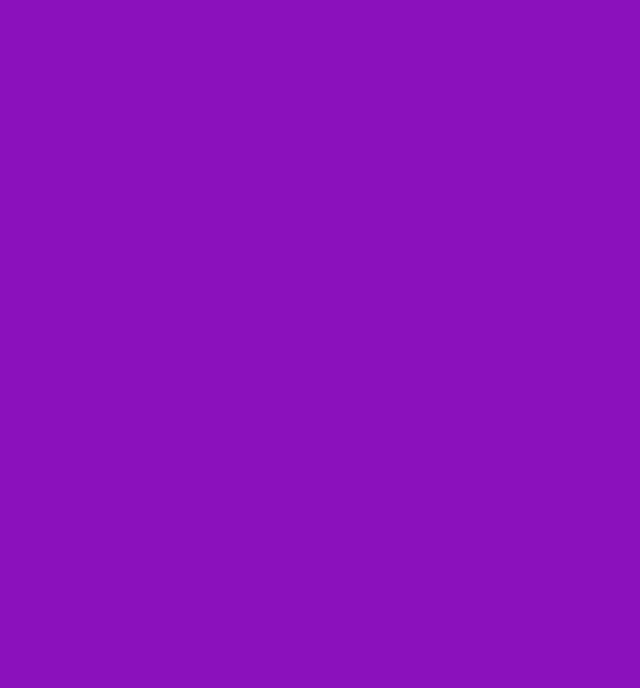
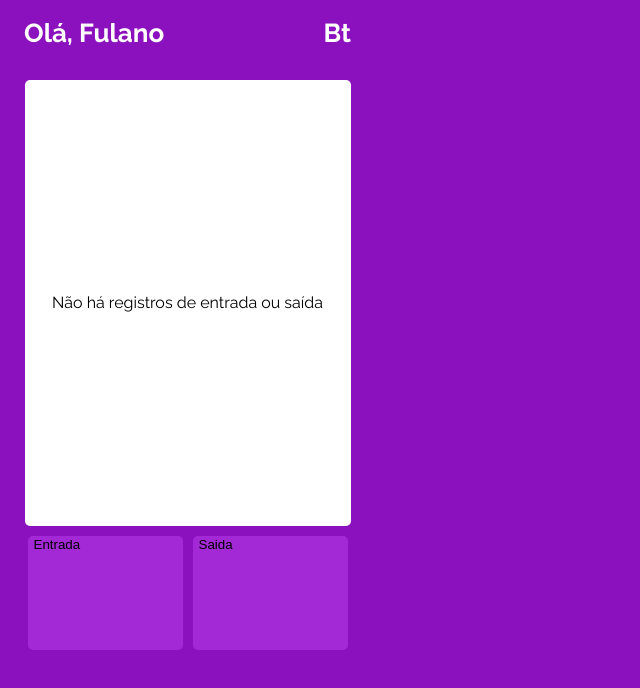
Before and after one commit to gustavo-de-assis/projeto14-mywallet-front, a JavaScript app: page /home in a window 1280 px wide. Before the commit this address had no page. Shown: the top 688 px of the page, without its empty margins (0-640 px from the left). Built offline with nearby package versions, Linux system fonts and the light colour scheme; a web font is replaced by a local one.

Commit message:
tela home ver. 0.7

```diff
--- a/src/components/App.js
+++ b/src/components/App.js
@@ -2,6 +2,8 @@ import { BrowserRouter, Route, Routes } from "react-router-dom"
 import GlobalStyle from "../assets/styles/GlobalStyle"
 import Login from "./login/Login"
 import Signup from "./login/Signup"
+import Home from "./home/Home"
+
 export default function App(){
     return (<>
 
@@ -10,6 +12,7 @@ export default function App(){
             <Routes>
                 <Route path="/" element={<Login/>}/>
                 <Route path="/sign-up" element={<Signup/>}/>
+                <Route path="/home" element={<Home/>}/>
             </Routes>
         </BrowserRouter>
     </>)
--- /dev/null
+++ b/src/components/home/Home.js
@@ -0,0 +1,76 @@
+import styled from "styled-components";
+
+export default function Home(){
+    return(
+        <HomeContainer>
+        <NavBar>
+            <h1>Olá, Fulano</h1>
+            <p>Bt</p>
+        </NavBar>
+        <WhiteBoard>
+            <h1> Não há registros de entrada ou saída</h1>
+        </WhiteBoard>
+        <Buttons>
+            <Button> Entrada </Button>
+            <Button> Saida </Button>
+        </Buttons>
+        </HomeContainer>
+    )
+}
+
+const NavBar =styled.div`
+    width: 327px;
+    height: 30px;
+
+    display: flex;
+    flex-direction: row;
+    justify-content: space-between;
+
+    margin: 20px 0;
+
+    color: #fff;
+    font-size: 26px;
+    font-weight: 700;
+`
+
+const HomeContainer = styled.div`
+    display: flex;
+    flex-direction: column;
+    justify-content: center;
+    align-items: center;
+
+`
+const WhiteBoard = styled.div`
+    width: 326px;
+    height: 446px;
+
+    background-color: #fff;
+    display: flex;
+    justify-content: center;
+    align-items: center;
+
+    margin: 10px 0;
+
+    border-radius: 5px;
+`
+
+const Buttons = styled.div`
+    display: flex;
+    flex-direction: row;
+    justify-content: space-evenly;
+
+`
+const Button = styled.button`
+
+    width: 155px;
+    height: 114px;
+
+    background-color: #A328D6;
+
+    display: flex;
+    flex-direction: row;
+    border-radius: 5px;
+    margin: 0 5px;
+    border: none;
+
+`
```
